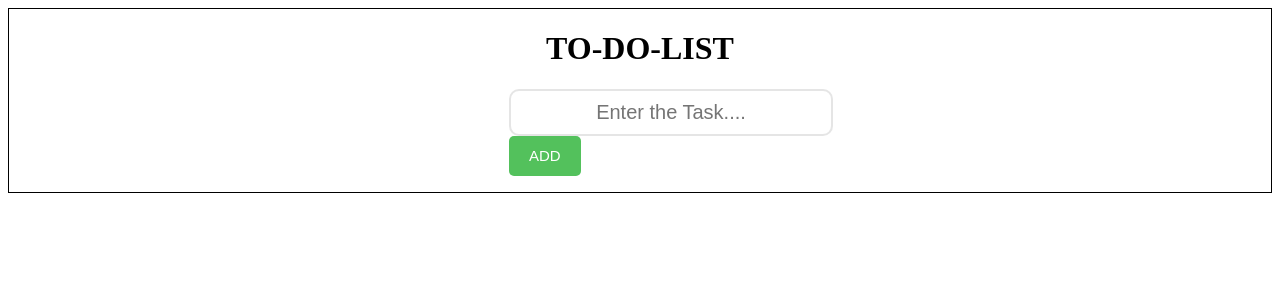
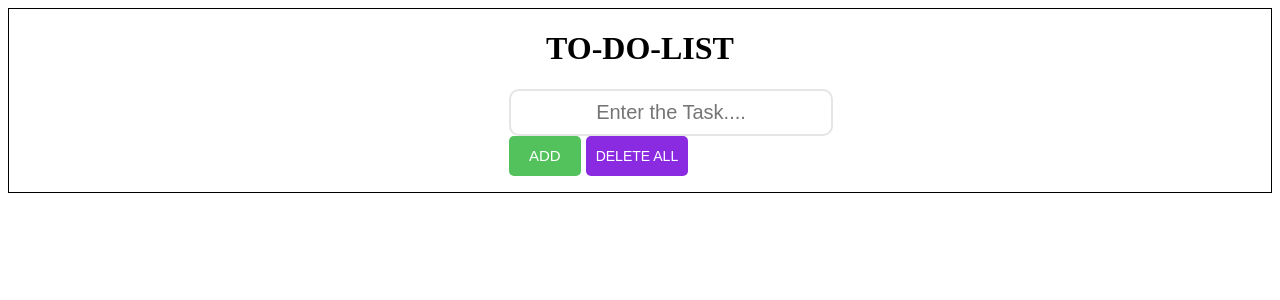
Before and after one commit to AVASH-github/To-do-list, a React (Create React App) app in the folder my-app/: page / in a window 1280 px wide. Shown: the top 300 px of the page. Built offline with nearby package versions, Linux system fonts and the light colour scheme.

Commit message:
deleteall Button Added

```diff
--- a/my-app/src/ToDoList.jsx
+++ b/my-app/src/ToDoList.jsx
@@ -14,6 +14,9 @@ const addtask=()=>{
 const deleteTask=(indexToDelete)=>{
     setNewTask(newTask.filter((_, index) => index !== indexToDelete));
 }
+const deleteAllTask=()=>{
+    setNewTask([]);
+}
     return (
         <div className="todo">
             <h1>
@@ -25,7 +28,7 @@ const deleteTask=(indexToDelete)=>{
                 <input type="text" placeholder="Enter the Task...." value={task}
                 onChange={(e)=>setTask(e.target.value)}  className="input" />
                 <button onClick={addtask} className="add-button">ADD</button>
-
+             <button onClick={deleteAllTask} className="delete-button"> DELETE ALL</button>
 
 
 
```
